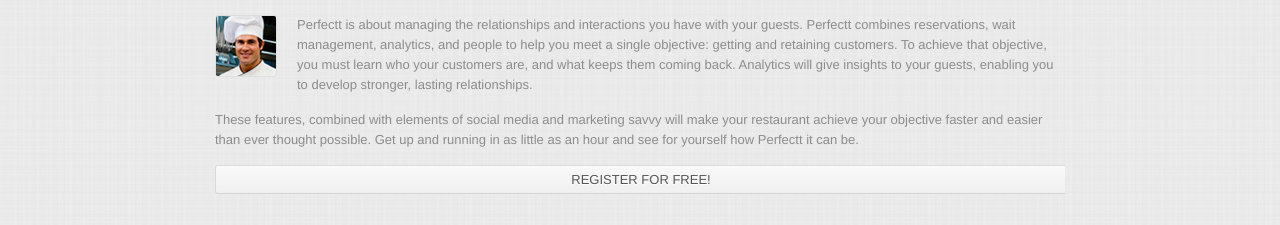
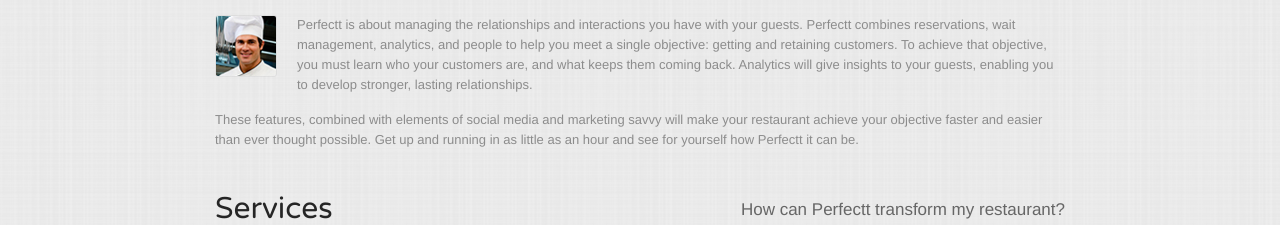
Before and after one commit to perfectt/perfectt.github.com, a website: page index.html in a window 1280 px wide. Shown: the part 727-952 px from the top of the page. Drawn offline with Linux system fonts and the light colour scheme; some packages are replaced by stand-ins of ours.

Commit message:
remove second registration button

```diff
--- a/index.html
+++ b/index.html
@@ -179,8 +179,6 @@
 						<p>Perfectt is about managing the relationships and interactions you have with your guests. Perfectt combines reservations, wait management, analytics, and people to help you meet a single objective: getting and retaining customers.  To achieve that objective, you must learn who your customers are, and what keeps them coming back.  Analytics will give insights to your guests, enabling you to develop stronger, lasting relationships.</p>
 
 						<p>These features, combined with elements of social media and marketing savvy will make your restaurant achieve your objective faster and easier than ever thought possible. Get up and running in as little as an hour and see for yourself how Perfectt it can be.</p>
-
-            <p><a href="https://restaurant.perfec.tt/registerRestaurant" class="button white wide">Register for free!</a></p>
 					</div>
 					<!-- End Bio -->
 
```
